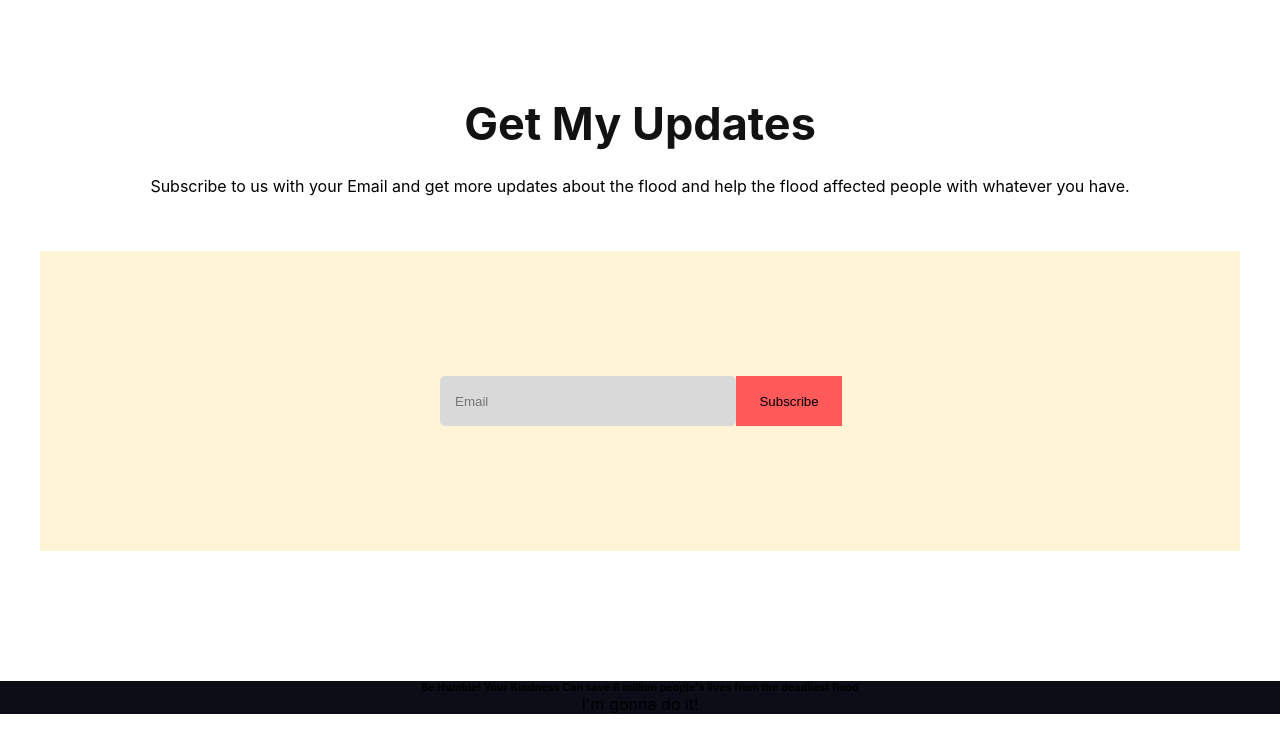
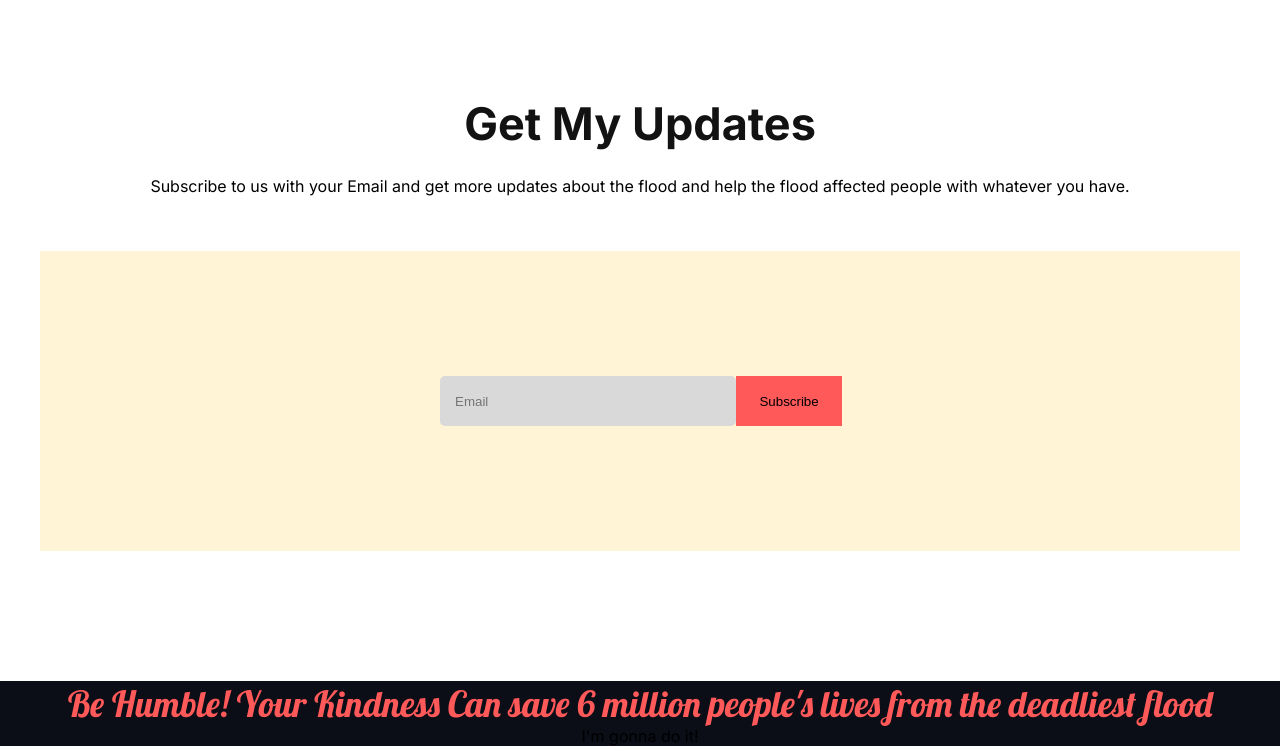
Before and after one commit to farhan-farabi/donate-today, a plain HTML site: page index.html in a window 1280 px wide. Shown: the part 3908-4654 px from the top of the page. Before the commit the page ends 4622 px from the top, so only its background shows below. Drawn offline with Linux system fonts and the light colour scheme.

Commit message:
final update 2

```diff
--- a/css/style.css
+++ b/css/style.css
@@ -273,5 +273,10 @@ body {
 footer{
     text-align: center;
     background: #0B0D17;
-
 }
+footer h6{
+    font-size: 36px;
+    font-family: 'Lobster', cursive;
+    font-weight: 400;
+    color: #FF5959;
+}
--- a/index.html
+++ b/index.html
@@ -8,6 +8,7 @@
     <!-- Google Fonts -->
     <link rel="preconnect" href="https://fonts.googleapis.com">
     <link rel="preconnect" href="https://fonts.gstatic.com" crossorigin>
+    <link href="https://fonts.googleapis.com/css2?family=Inter:wght@100;300;400;600;700;800;900&family=Lobster&family=Montserrat:wght@100&display=swap" rel="stylesheet">
     <link rel="stylesheet" href="./css/style.css">
     <title>Donate Today</title>
 </head>
```
